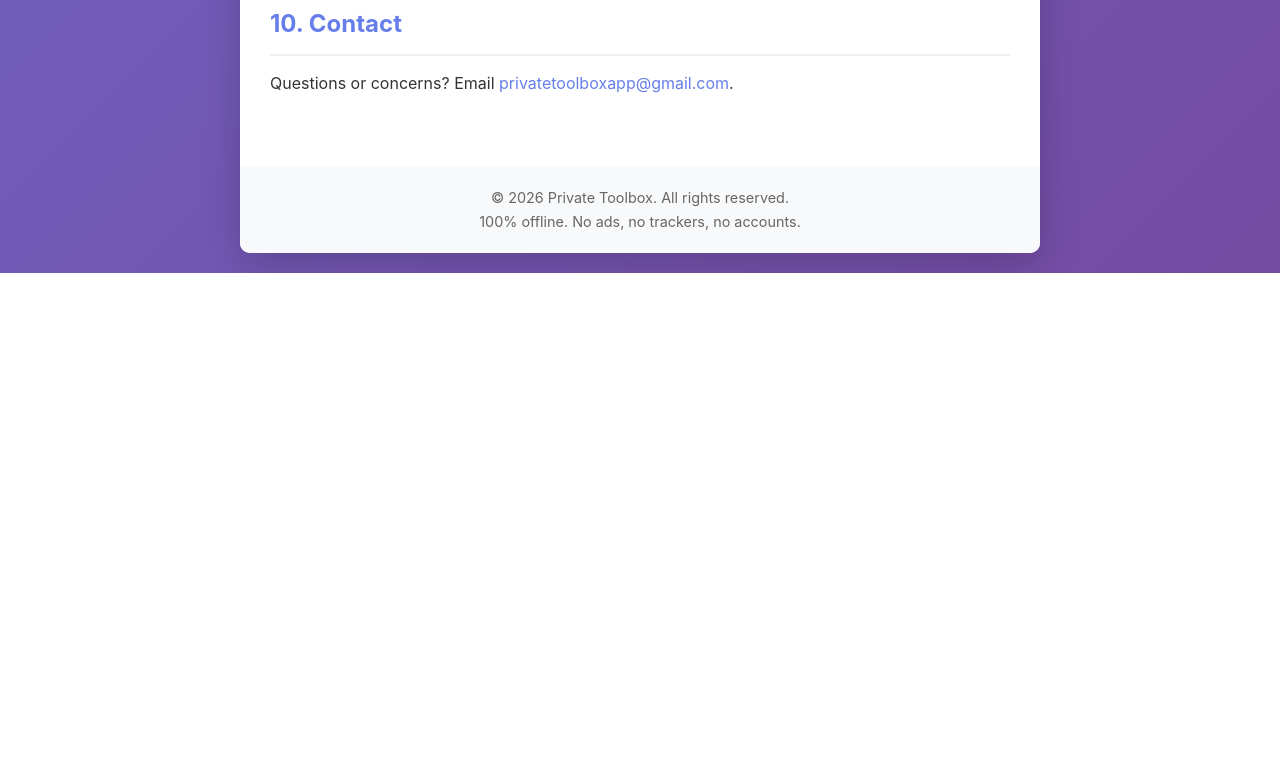
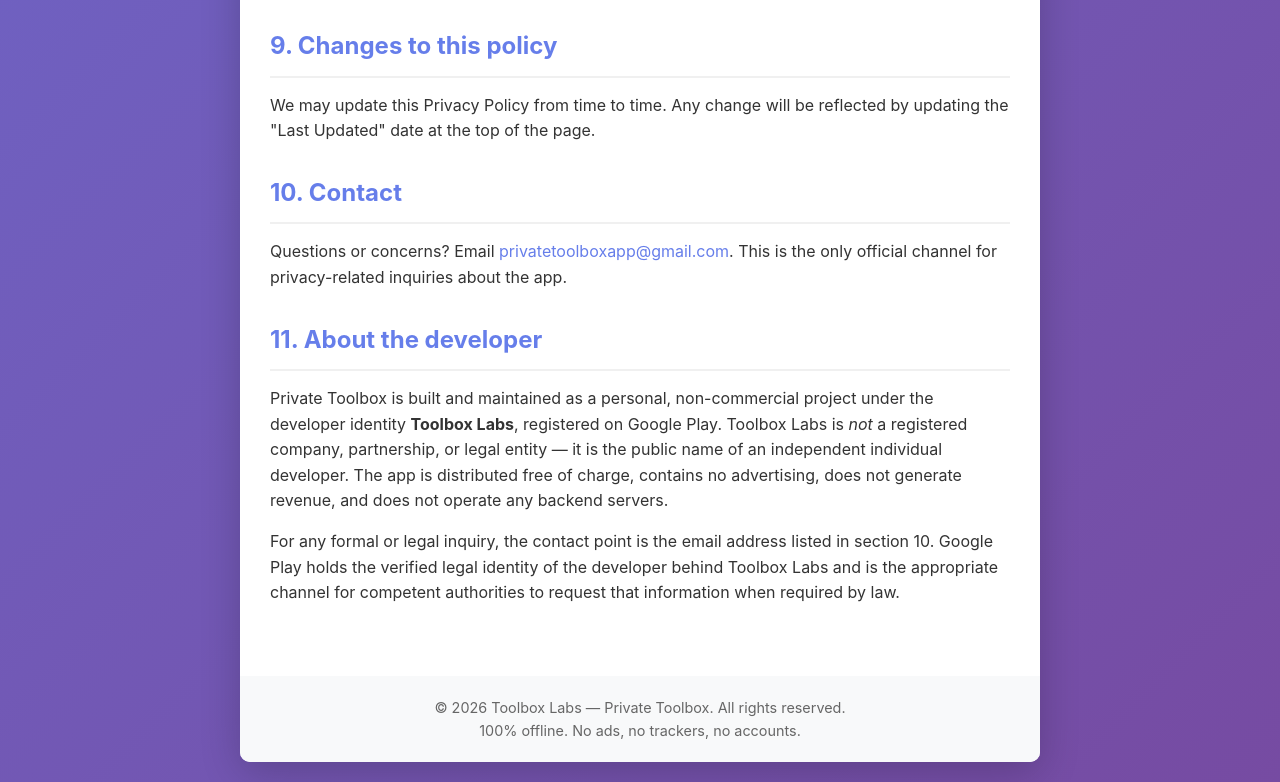
Before and after one commit to ToolBoxLabs/private-toolbox, a plain HTML site: page index.html in a window 1280 px wide. Shown: the part 2879-3661 px from the top of the page. Before the commit the page ends 3152 px from the top, so only its background shows below. Drawn offline with Linux system fonts and the light colour scheme.

Commit message:
Add files via upload

```diff
--- a/index.html
+++ b/index.html
@@ -211,6 +211,7 @@
                     <li>Uninstalling the app removes all of its locally stored data, including any downloaded AI models.</li>
                     <li>Because we don't have servers that store your data, there is nothing to request, export, or delete from our side.</li>
                 </ul>
+                <p>If you are located in the European Union, the General Data Protection Regulation (GDPR) grants you the rights of access, rectification, erasure, portability, objection, and restriction of processing, as well as the right to lodge a complaint with your local supervisory authority (for example, the AEPD in Spain). Since Private Toolbox does not collect, store, or process any personal data on remote servers, there is nothing on our side for you to access, correct, export, or delete — but these rights are formally acknowledged here.</p>
             </div>
 
             <div class="section">
@@ -225,12 +226,18 @@
 
             <div class="section">
                 <h2>10. Contact</h2>
-                <p>Questions or concerns? Email <a href="mailto:privatetoolboxapp@gmail.com">privatetoolboxapp@gmail.com</a>.</p>
+                <p>Questions or concerns? Email <a href="mailto:privatetoolboxapp@gmail.com">privatetoolboxapp@gmail.com</a>. This is the only official channel for privacy-related inquiries about the app.</p>
+            </div>
+
+            <div class="section">
+                <h2>11. About the developer</h2>
+                <p>Private Toolbox is built and maintained as a personal, non-commercial project under the developer identity <strong>Toolbox Labs</strong>, registered on Google Play. Toolbox Labs is <em>not</em> a registered company, partnership, or legal entity — it is the public name of an independent individual developer. The app is distributed free of charge, contains no advertising, does not generate revenue, and does not operate any backend servers.</p>
+                <p>For any formal or legal inquiry, the contact point is the email address listed in section 10. Google Play holds the verified legal identity of the developer behind Toolbox Labs and is the appropriate channel for competent authorities to request that information when required by law.</p>
             </div>
         </div>
 
         <div class="footer">
-            <p>&copy; 2026 Private Toolbox. All rights reserved.</p>
+            <p>&copy; 2026 Toolbox Labs — Private Toolbox. All rights reserved.</p>
             <p>100% offline. No ads, no trackers, no accounts.</p>
         </div>
     </div>
```
